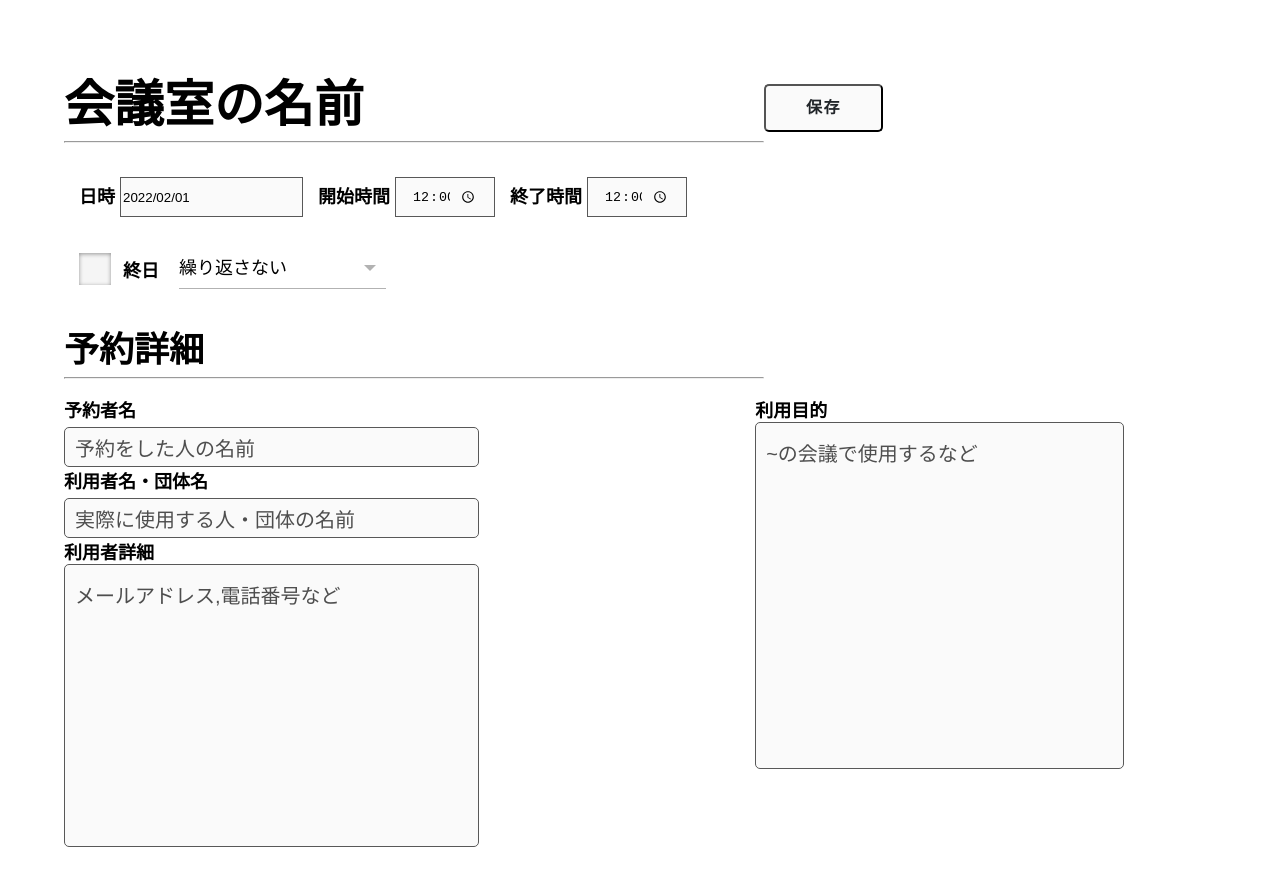
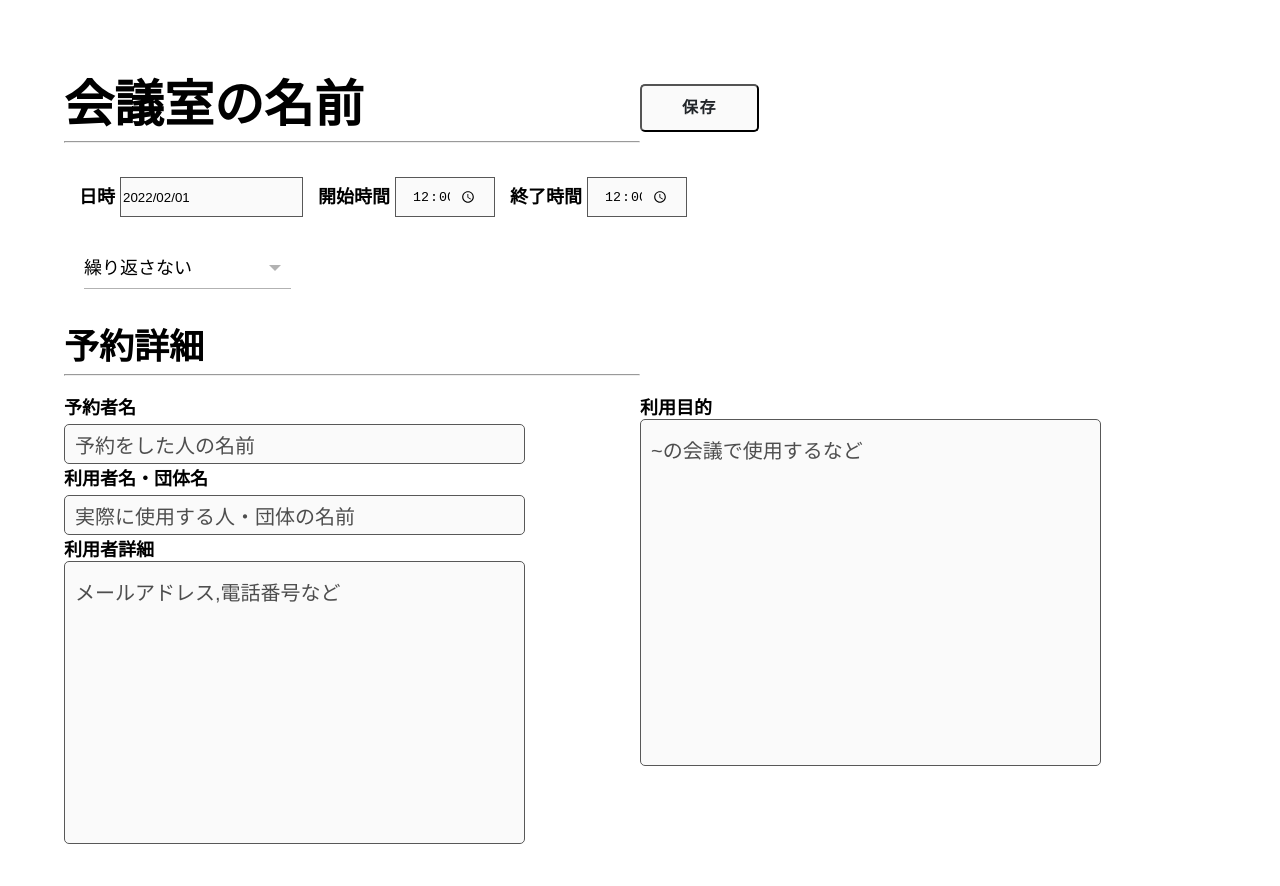
Before and after one commit to Hansyo/MR-UNRED-FRONT, a React (Create React App) app: page /reserve in a window 1280 px wide. Shown: the top 886 px of the page. Built offline with nearby package versions, Linux system fonts and the light colour scheme.

Commit message:
終日ボタンの削除　レイアウトの割合を変更右と左のページ割合6:4を5:5に変更

```diff
--- a/src/pages/ReservePage.css
+++ b/src/pages/ReservePage.css
@@ -29,9 +29,12 @@ h4 {
 }
 
 .reserve--upper-grid {
+  display: flex;
+}
+
+.reserve--upper-grid-roomname{
   height: 30%;
-  width: 100%;
-  display: flex;
+  width: 50%;
 }
 
 /* SAVEボタン */
@@ -49,7 +52,7 @@ html {
 .reserve-saveButton,
 a.reserve-saveButton,
 button.reserve-saveButton {
-  margin: 20px 0 0 400px;
+  margin: 20px 0 0 0px;
   font-size: 1.6rem;
   font-weight: 700;
   line-height: 1.5;
@@ -205,68 +208,6 @@ a.reserve-saveButton--red:hover {
   opacity: 0.5;
 }
 
-/* 終日 */
-.ECM_CheckboxInput {
-  display: flex;
-  align-items: center;
-  cursor: pointer;
-  margin-left: 15px;
-}
-.ECM_CheckboxInput-Input {
-  margin: 0;
-  width: 0;
-  opacity: 0;
-}
-.ECM_CheckboxInput:hover > .ECM_CheckboxInput-DummyInput {
-  background: #cac7bf;
-}
-.ECM_CheckboxInput-Input:focus + .ECM_CheckboxInput-DummyInput {
-  background: #cac7bf;
-}
-.ECM_CheckboxInput-Input:checked + .ECM_CheckboxInput-DummyInput {
-  background: #bbb9a5;
-}
-.ECM_CheckboxInput-Input:checked + .ECM_CheckboxInput-DummyInput::before {
-  content: '';
-  display: block;
-  position: absolute;
-  top: 50%;
-  left: 50%;
-  width: 35%;
-  height: 2px;
-  transform: translate(-5px, 6px) rotateZ(-135deg);
-  transform-origin: 1px 1px;
-  background: #000000;
-}
-.ECM_CheckboxInput-Input:checked + .ECM_CheckboxInput-DummyInput::after {
-  content: '';
-  display: block;
-  position: absolute;
-  top: 50%;
-  left: 50%;
-  width: 70%;
-  height: 2px;
-  transform: translate(-5px, 6px) rotateZ(-45deg);
-  transform-origin: 1px 1px;
-  background: #000000;
-}
-.ECM_CheckboxInput-DummyInput {
-  position: relative;
-  top: 0;
-  left: 0;
-  display: block;
-  width: 32px;
-  height: 32px;
-  background: #f5f5f5;
-  box-shadow: 0 1px 4px rgba(0, 0, 0, 0.4) inset;
-}
-.ECM_CheckboxInput-LabelText {
-  margin-left: 12px;
-  display: block;
-  font-size: 18px;
-  font-weight: bold;
-}
-
 /* ーーーーーーーーーーー */
 /* 予約者詳細入力 */
 /* ーーーーーーーーーーー */
@@ -290,12 +231,12 @@ a.reserve-saveButton--red:hover {
 
 .reserve--event-user {
   height: auto;
-  width: 60%;
+  width: 50%;
 }
 
 .reserve--event-guest {
   height: auto;
-  width: 40%;
+  width: 50%;
 }
 
 .reserve--event-usertitle {
@@ -303,7 +244,7 @@ a.reserve-saveButton--red:hover {
 }
 
 .reserve-line {
-  width: 700px;
+  width: 50%;
   text-align: left;
   margin-left: 0px;
   margin-right: 300px;
@@ -335,7 +276,7 @@ input:focus {
   -webkit-box-sizing: border-box;
   -moz-box-sizing: border-box;
   box-sizing: border-box;
-  width: 60%;
+  width: 80%;
   outline: none;
 }
 ::-webkit-input-placeholder {
@@ -379,5 +320,5 @@ input:focus {
 }
 
 .reserve--event-textarea {
-  width: 60%;
+  width: 80%;
 }
--- a/src/pages/ReservePage.jsx
+++ b/src/pages/ReservePage.jsx
@@ -43,7 +43,9 @@ const ReservePage = () => {
     <div className="page">
       {/* 部屋の名前 */}
       <div className="reserve--upper-grid">
-        <b>会議室の名前</b>
+        <div className='reserve--upper-grid-roomname'>
+          <b>会議室の名前</b>
+        </div>
         <div>
           <button
             className="reserve-saveButton reserve-saveButton--red"
@@ -85,16 +87,6 @@ const ReservePage = () => {
 
       {/* 終日選択 */}
       <div className="reserve--upper-DAY">
-        <label className="ECM_CheckboxInput">
-          <input
-            value={shouldReserveAllDay}
-            onChange={(e) => setShouldReserveAllDay(e.target.checked)}
-            className="ECM_CheckboxInput-Input"
-            type="checkbox"
-          ></input>
-          <span className="ECM_CheckboxInput-DummyInput"></span>
-          <span className="ECM_CheckboxInput-LabelText">終日</span>
-        </label>
         <div className="ipselect">
           <select
             value={reserveRepeat}
```
